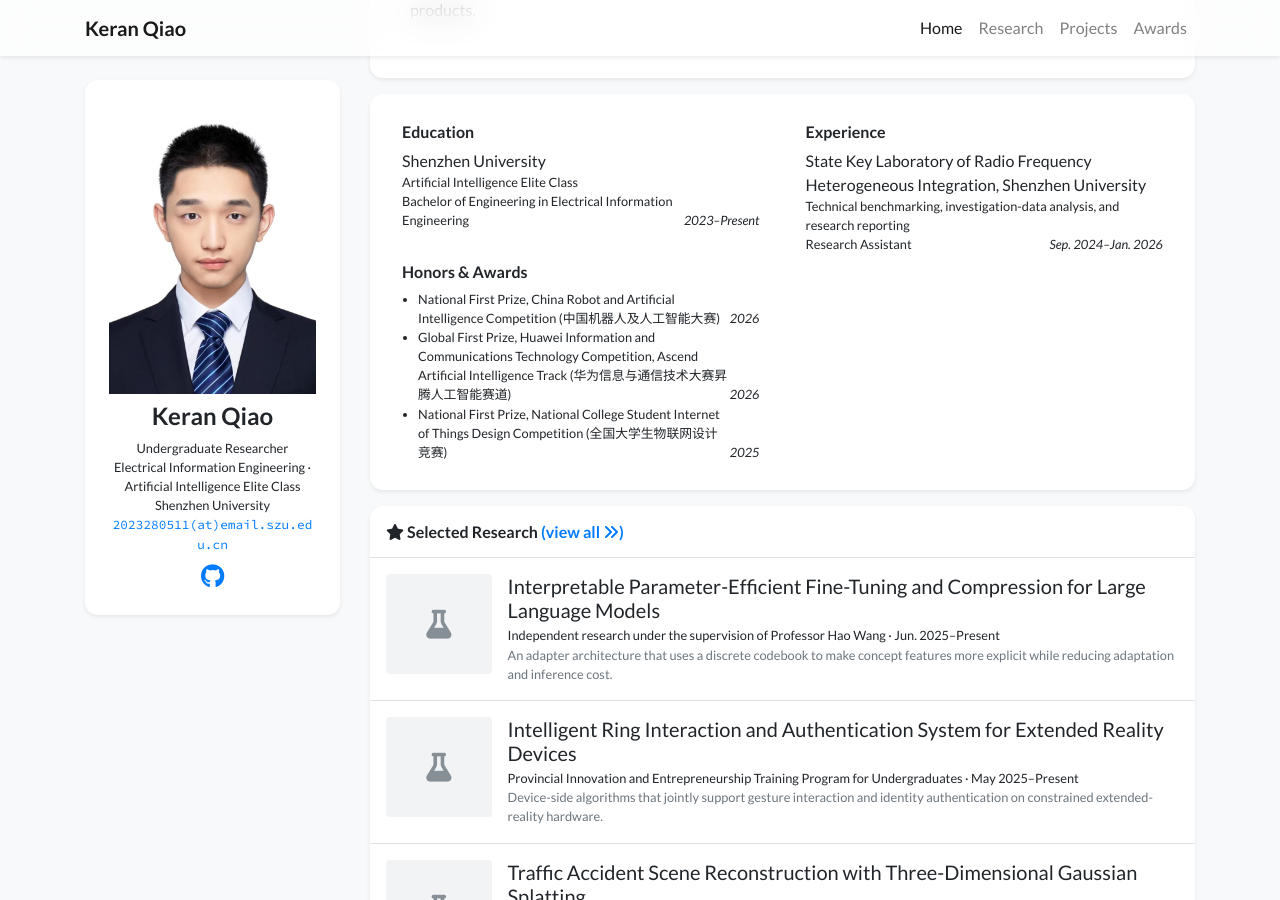
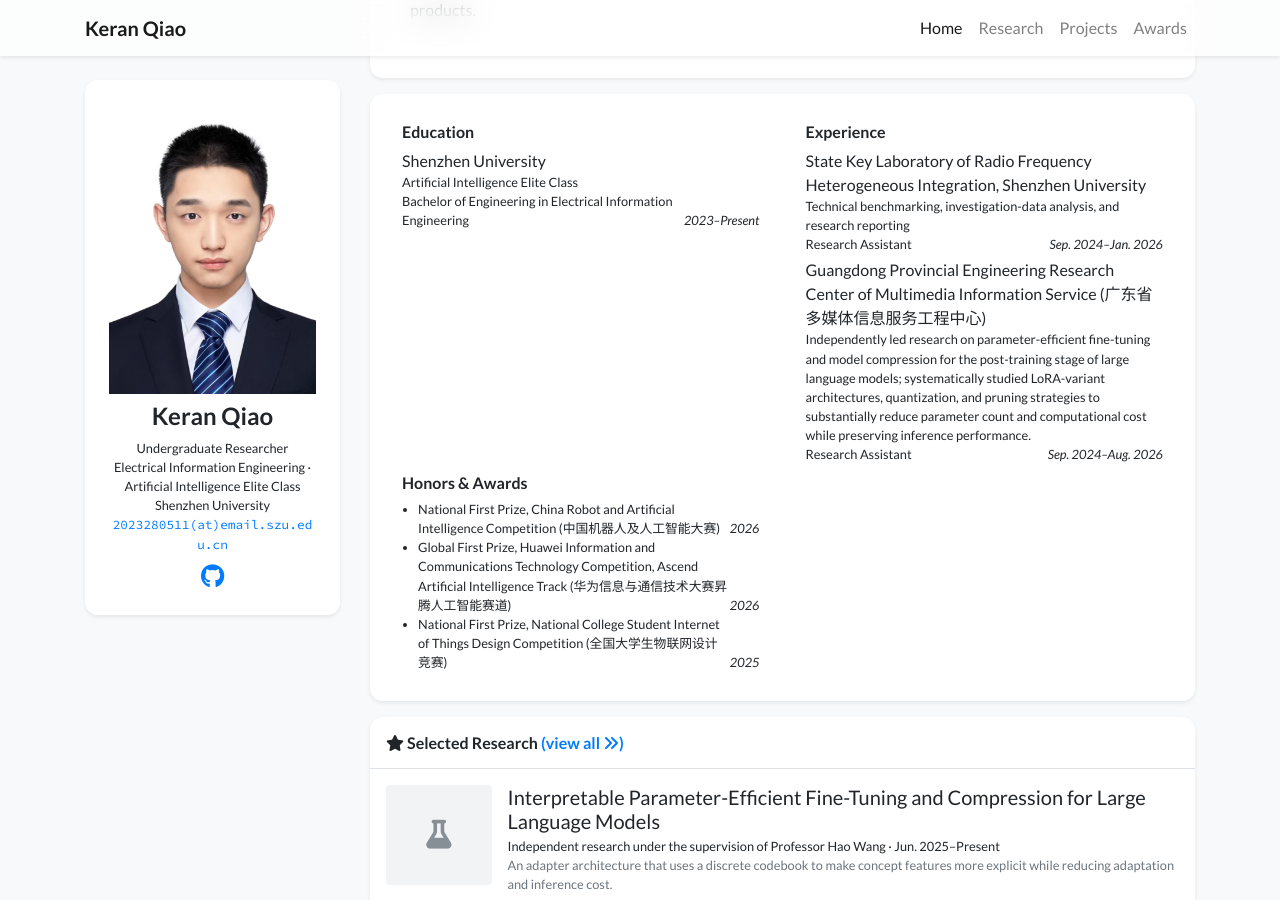
Before and after one commit to Hunter0809/Hunter0809.github.io, a Jekyll site: the page built from index.html, in a window 1280 px wide and 900 px high, scrolled down 316 px. Built offline with Jekyll 4.4.1, drawn with Linux system fonts in a browser that asks for light colours.

Commit message:
Add multimedia information center research role

```diff
--- a/_data/profile.yml
+++ b/_data/profile.yml
@@ -21,6 +21,10 @@ experience:
     position: "Research Assistant"
     date: "Sep. 2024–Jan. 2026"
     detail: "Technical benchmarking, investigation-data analysis, and research reporting"
+  - name: "Guangdong Provincial Engineering Research Center of Multimedia Information Service (广东省多媒体信息服务工程中心)"
+    position: "Research Assistant"
+    date: "Sep. 2024–Aug. 2026"
+    detail: "Independently led research on parameter-efficient fine-tuning and model compression for the post-training stage of large language models; systematically studied LoRA-variant architectures, quantization, and pruning strategies to substantially reduce parameter count and computational cost while preserving inference performance."
 awards:
   - name: "National First Prize, China Robot and Artificial Intelligence Competition (中国机器人及人工智能大赛)"
     date: "2026"
```
